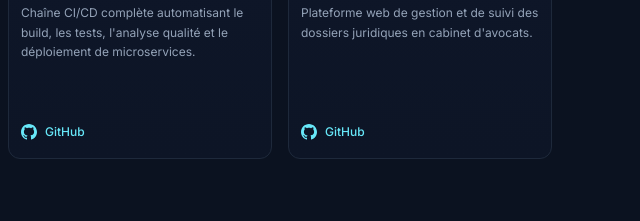
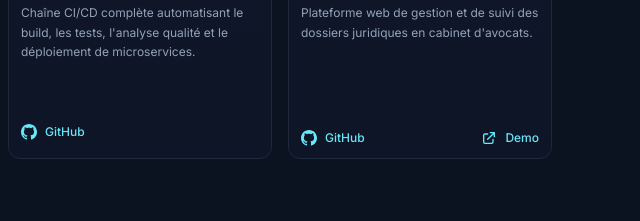
Before and after one commit to alaaissa11/AlaAissa-Portfolio, a plain HTML site: page index.html in a window 1280 px wide. Shown: the part 1819-2040 px from the top of the page, 640-1280 px from the left. Drawn offline with nearby package versions, Linux system fonts and the light colour scheme.

Commit message:
.\CV-Poste ingénieur DevOps.pdf

```diff
--- a/index.html
+++ b/index.html
@@ -486,11 +486,18 @@
                             Plateforme web de gestion et de suivi des dossiers juridiques
                             en cabinet d'avocats.
                         </p>
-                        <div class="mt-auto pt-3">
+                        <div class="mt-auto pt-3 flex items-center justify-between gap-3">
                             <a href="https://github.com/alaaissa11/Avocat_pro" target="_blank" rel="noopener"
                                class="link text-xs inline-flex items-center gap-2 font-medium">
                                 <svg class="w-4 h-4" fill="currentColor" viewBox="0 0 24 24"><path d="M12 0c-6.626 0-12 5.373-12 12 0 5.302 3.438 9.8 8.207 11.387.599.111.793-.261.793-.577v-2.234c-3.338.726-4.033-1.416-4.033-1.416-.546-1.387-1.333-1.756-1.333-1.756-1.089-.745.083-.729.083-.729 1.205.084 1.839 1.237 1.839 1.237 1.07 1.834 2.807 1.304 3.492.997.107-.775.418-1.305.762-1.604-2.665-.305-5.467-1.334-5.467-5.931 0-1.311.469-2.381 1.236-3.221-.124-.303-.535-1.524.117-3.176 0 0 1.008-.322 3.301 1.23.957-.266 1.983-.399 3.003-.404 1.02.005 2.047.138 3.006.404 2.291-1.552 3.297-1.23 3.297-1.23.653 1.653.242 2.874.118 3.176.77.84 1.235 1.911 1.235 3.221 0 4.609-2.807 5.624-5.479 5.921.43.372.823 1.102.823 2.222v3.293c0 .319.192.694.801.576 4.765-1.589 8.199-6.086 8.199-11.386 0-6.627-5.373-12-12-12z"/></svg>
                                 GitHub
+                            </a>
+                            <a href="https://avocatpro.netlify.app/" target="_blank" rel="noopener"
+                               class="link text-xs inline-flex items-center gap-2 font-medium">
+                                <svg class="w-4 h-4" fill="none" stroke="currentColor" viewBox="0 0 24 24">
+                                    <path stroke-linecap="round" stroke-linejoin="round" stroke-width="2" d="M10 6H6a2 2 0 00-2 2v10a2 2 0 002 2h10a2 2 0 002-2v-4M14 4h6m0 0v6m0-6L10 14"></path>
+                                </svg>
+                                <span data-i18n="proj.demo">Demo</span>
                             </a>
                         </div>
                     </div>
@@ -782,7 +789,7 @@
                 "projects.intro": "Une sélection de projets open source et de réalisations professionnelles, de la migration cloud à l'industrialisation CI/CD.",
                 "proj.homelab.title": "Homelab Platform — Plateforme Kubernetes",
                 "proj.homelab.desc": "Plateforme Kubernetes complète, 100 % open source, construite sur machine locale.",
-                "proj.gh": "GitHub",
+                "proj.gh": "GitHub", "proj.demo": "Demo",
                 "proj.mig.title": "Migration Cloud Azure → On-premises",
                 "proj.mig.desc": "Migration d'une application mobile critique d'Azure AKS vers K3s on-premises avec 0 interruption de service.",
                 "proj.cicd.title": "Industrialisation CI/CD",
@@ -835,7 +842,7 @@
                 "projects.intro": "A selection of open source projects and professional achievements, from cloud migration to CI/CD industrialization.",
                 "proj.homelab.title": "Homelab Platform — Kubernetes Platform",
                 "proj.homelab.desc": "Complete Kubernetes platform, 100 % open source, built on a local machine.",
-                "proj.gh": "GitHub",
+                "proj.gh": "GitHub", "proj.demo": "Demo",
                 "proj.mig.title": "Cloud Migration Azure → On-premises",
                 "proj.mig.desc": "Migration of a critical mobile application from Azure AKS to on-premises K3s with zero service interruption.",
                 "proj.cicd.title": "CI/CD Industrialization",
@@ -888,7 +895,7 @@
                 "projects.intro": "Een selectie van open source-projecten en professionele realisaties, van cloudmigratie tot CI/CD-industrialisatie.",
                 "proj.homelab.title": "Homelab Platform — Kubernetes Platform",
                 "proj.homelab.desc": "Volledig Kubernetes-platform, 100 % open source, gebouwd op een lokale machine.",
-                "proj.gh": "GitHub",
+                "proj.gh": "GitHub", "proj.demo": "Demo",
                 "proj.mig.title": "Cloudmigratie Azure → On-premises",
                 "proj.mig.desc": "Migratie van een kritieke mobiele app van Azure AKS naar on-premises K3s zonder onderbreking van de dienst.",
                 "proj.cicd.title": "CI/CD-industrialisatie",
@@ -941,7 +948,7 @@
                 "projects.intro": "Eine Auswahl an Open-Source-Projekten und beruflichen Erfolgen, von der Cloud-Migration bis zur CI/CD-Industrialisierung.",
                 "proj.homelab.title": "Homelab Platform — Kubernetes-Plattform",
                 "proj.homelab.desc": "Vollständige Kubernetes-Plattform, 100 % Open Source, auf einem lokalen Rechner aufgebaut.",
-                "proj.gh": "GitHub",
+                "proj.gh": "GitHub", "proj.demo": "Demo",
                 "proj.mig.title": "Cloud-Migration Azure → On-premises",
                 "proj.mig.desc": "Migration einer kritischen mobilen App von Azure AKS zu on-premises K3s ohne Unterbrechung des Dienstes.",
                 "proj.cicd.title": "CI/CD-Industrialisierung",
```
